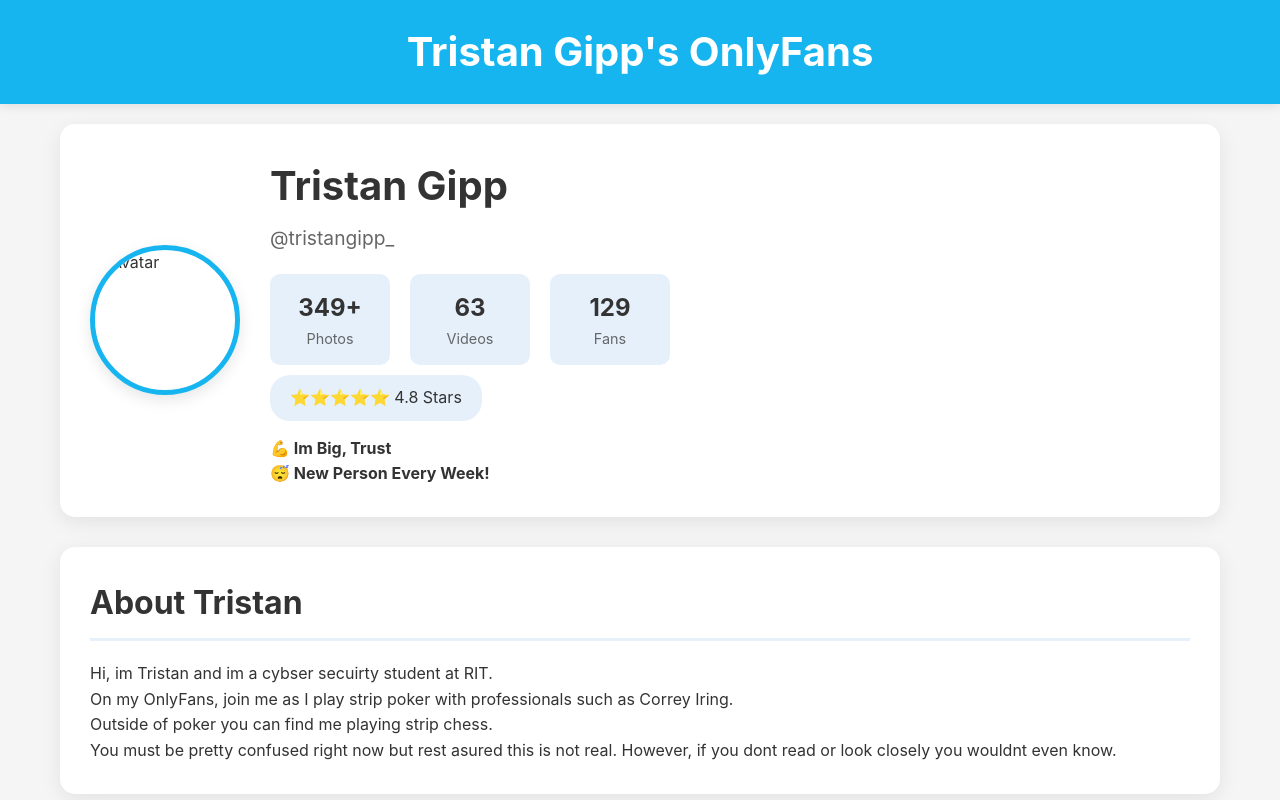
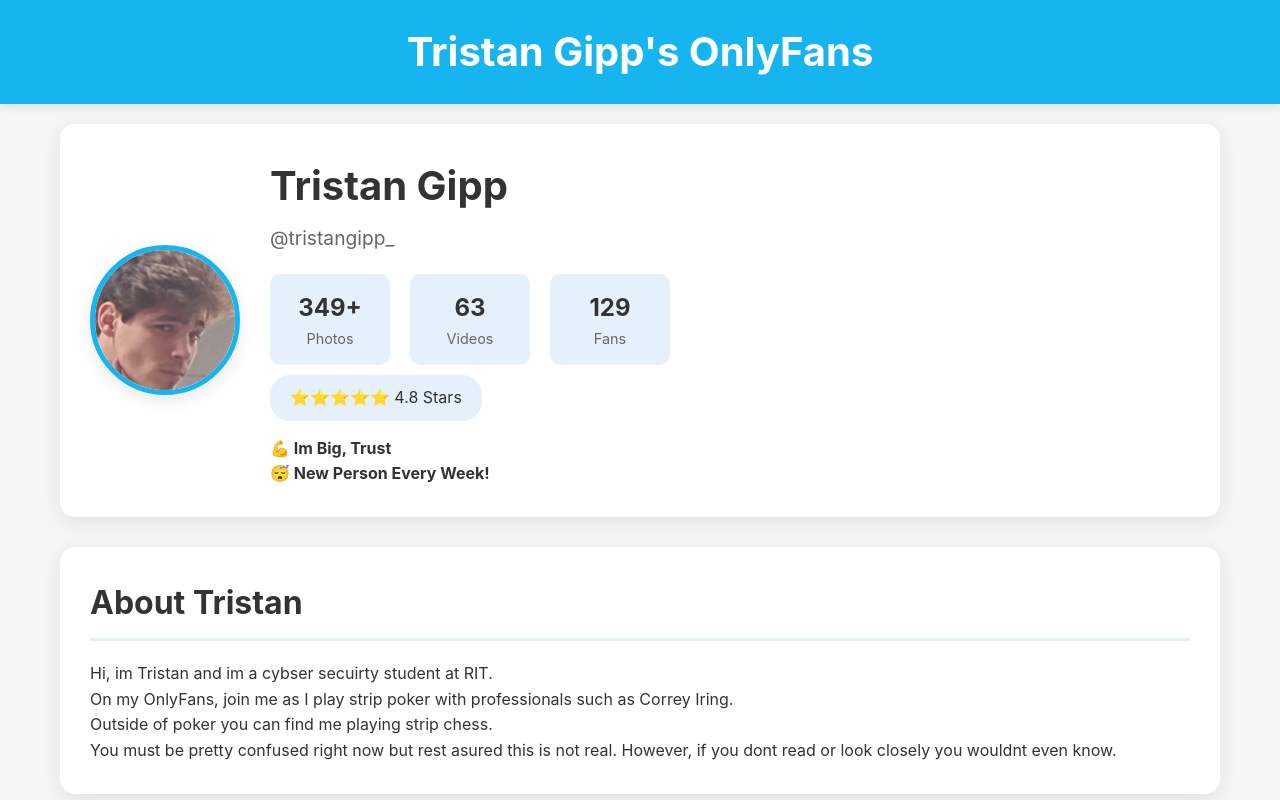
Before and after one commit to Mobzillaface/Fake_OF, a plain HTML site: page index.html in a window 1280 px wide. Shown: the top 800 px of the page. Drawn offline with Linux system fonts and the light colour scheme.

Commit message:
Update index.html

```diff
--- a/index.html
+++ b/index.html
@@ -418,7 +418,7 @@
         <!-- Profile Header -->
         <div class="profile-header">
             <div class="profile-top">
-                <img id="avatar" src="OF4.jpg" alt="Avatar" class="avatar">
+                <img id="avatar" src="OF4.png" alt="Avatar" class="avatar">
                 <div class="profile-info">
                     <h1>Tristan Gipp</h1>
                     <div class="handle">@tristangipp_</div>
```
